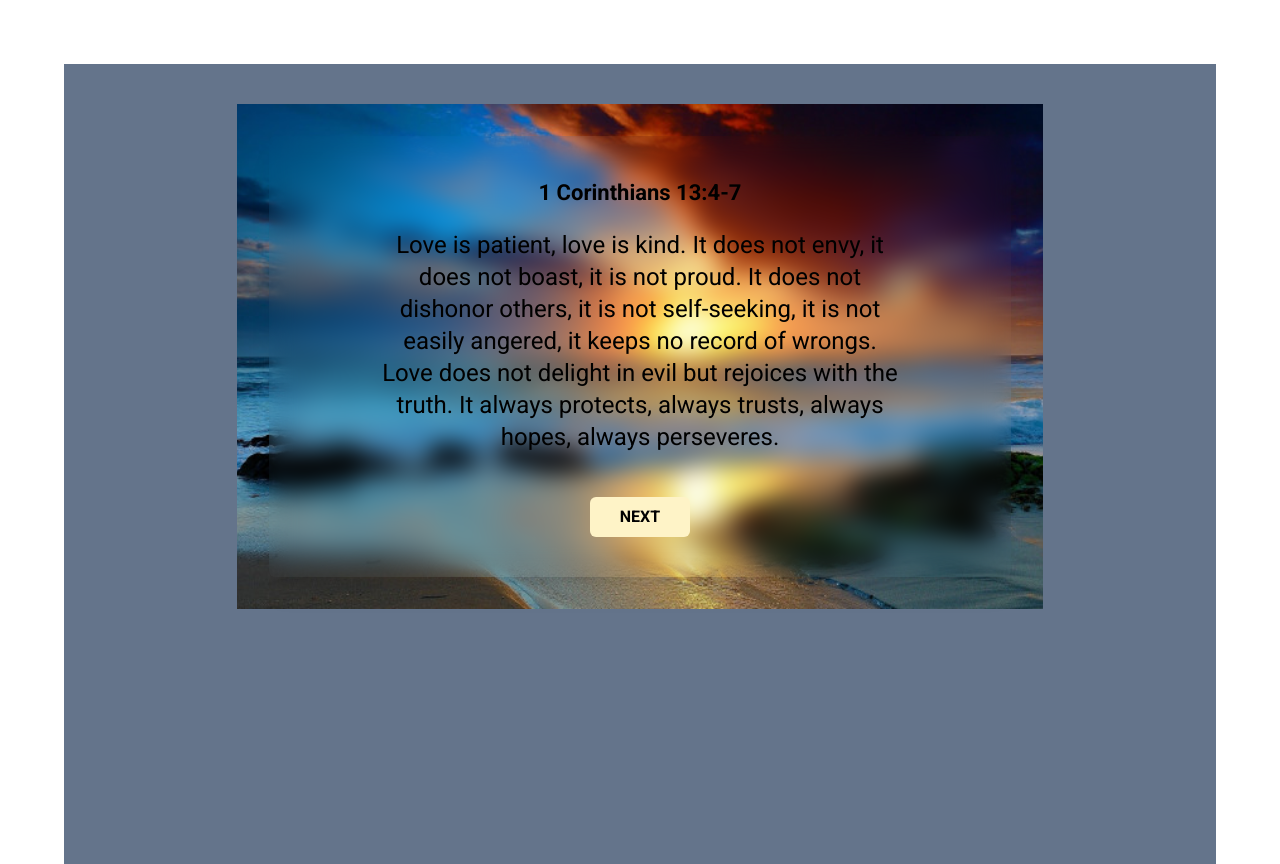
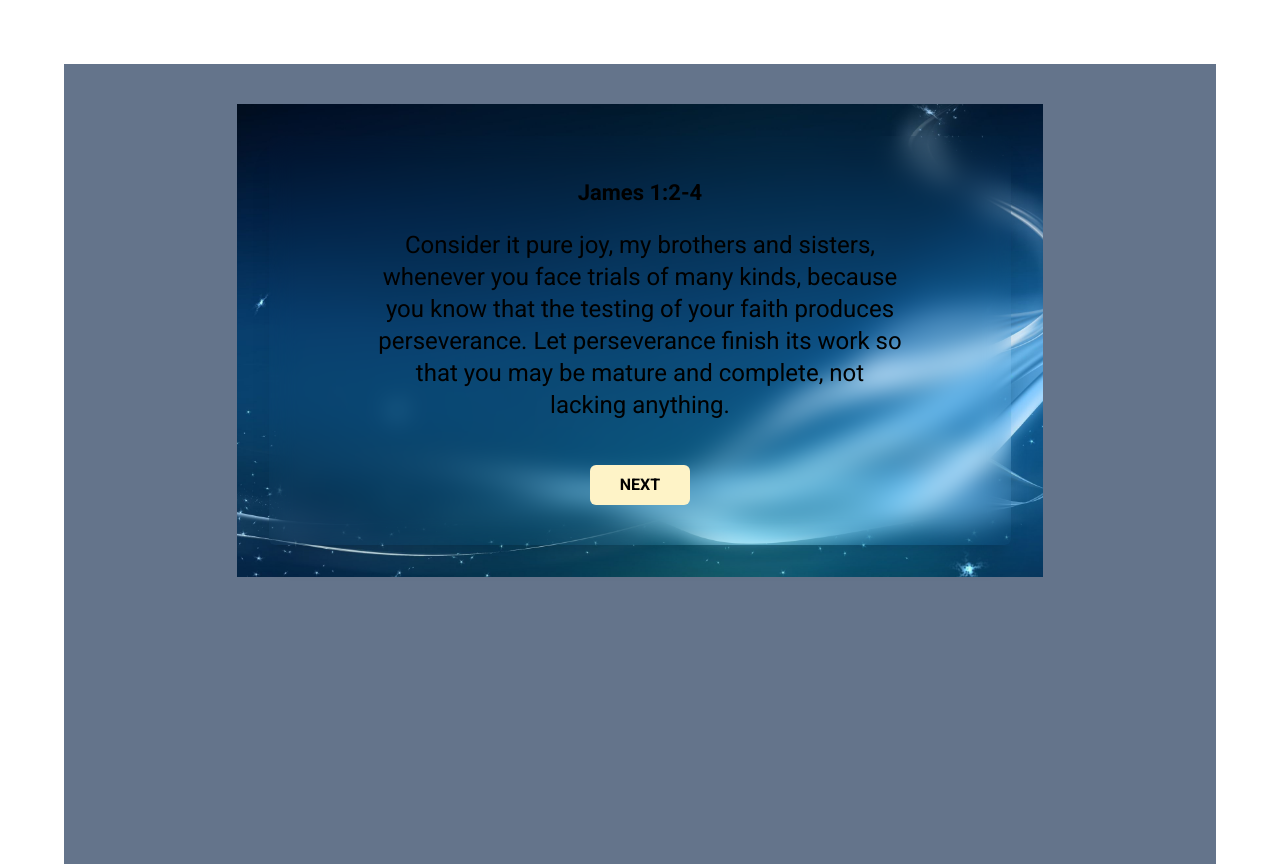
Before and after one commit to wisdommichaels/BibleVerse_Generator, a plain HTML site: page index.html in a window 1280 px wide. Both pictures are taken after a click on the button "NEXT". Drawn offline with nearby package versions, Linux system fonts and the light colour scheme.

Commit message:
added newbackgrounds

```diff
--- a/index.html
+++ b/index.html
@@ -19,7 +19,7 @@
         <div id="background" class=" sm:w-[70%] w-[90%] m-auto mt-28 sm:mt-0 p-8 flex-col justify-center items-center">
             <div class="backdrop-blur-md rounded-md shadow-xl m-auto justify-center p-10 items-center text-center">
                 <div id="chapter" class="sm:w-[80%] text-[16px] sm:text-[22px] font-bold text-wh m-auto flex justify-center items-center">1 Corinthians 13:4-7</div>
-                <div id="verse" class=" w-[80%] text-[18px] leading-6 sm:leading-8 sm:text-[24px] m-auto py-5 flex justify-center items-center text-whit ">Love is patient, love is kind. It does not envy, it does not boast, it is not proud. It does not dishonor others, it is not self-seeking, it is not easily angered, it keeps no record of wrongs. Love does not delight in evil but rejoices with the truth. It always protects, always trusts, always hopes, always perseveres.</div>
+                <div id="bibleverse" class=" w-[80%] text-[18px] leading-6 sm:leading-8 sm:text-[24px] m-auto py-5 flex justify-center items-center text-whit ">Love is patient, love is kind. It does not envy, it does not boast, it is not proud. It does not dishonor others, it is not self-seeking, it is not easily angered, it keeps no record of wrongs. Love does not delight in evil but rejoices with the truth. It always protects, always trusts, always hopes, always perseveres.</div>
                 <button id="newquote" class=" w-[50%]  sm:w-[15%] py-2 rounded-md font-bold flex justify-center items-center m-auto mt-6 bg-amber-100 transition-transform duration-200 transform hover:scale-110 hover:shadow-lg">NEXT</button>
             </div>
         </div>
--- a/script.js
+++ b/script.js
@@ -1,7 +1,7 @@
-// const background = document.getElementById("#background")
+const backgrounds = document.getElementById("#background")
 let btn = document.getElementById('#newquote');
 let bibleChapter = document.getElementById('#chapter');
-let verse = document.getElementById('#verse');
+let verse = document.getElementById('#bibleverse');
 
 
 const quotes = [
@@ -24,6 +24,10 @@ const quotes = [
     {
         bibleChapter: "Romans 8:28",
         verse: "And we know that in all things God works for the good of those who love him, who have been called according to his purpose."
+    },
+    {
+        bibleChapter: "Proverbs 3:5-6",
+        verse: "Trust in the Lord with all your heart and lean not on your own understanding; in all your ways submit to him, and he will make your paths straight."
     },
     {
         bibleChapter: "Psalm 23:1",
@@ -63,9 +67,67 @@ const quotes = [
     }
 ]
 
+let newbackground = [
+    {
+        img: "url(assets/14490.jpg)"
+    },
+    {
+       img: "url(assets/826953.jpg)"
+    },
+    {
+        img: "url(assets/999948.jpg)"
+    },
+    {
+        img: "url(assets/5477484.jpg)"
+    },
+    {
+       img: "url(assets/10868592.jpg)"
+    },
+    {
+        img: "url(assets/10868596.jpg)"
+    },
+    {
+        img: "url(assets/10868598.jpg)"
+    },
+    {
+        img: "url(assets/10868599.jpg)"
+    },
+    {
+        img: "url(assets/10868601.jpg)"
+    },
+    {
+        img: "url(assets/10868606.jpg)"
+    },
+    {
+        img: "url(assets/10868617.jpg)"
+    },
+    {
+        img: "url(assets/10868621.jpg)"
+    },
+    {
+        img: "url(assets/10868672.jpg)"
+    },
+    {
+        img: "url(assets/10868735.jpg)"
+    },
+    {
+        img: "url(assets/10868764.png)"
+    },
+    {
+        img: "url(assets/10880172.jpg)"
+    },
+    {
+        img: "url(assets/10880383.jpg)"
+    },
+
+]
+
 newquote.addEventListener('click', () => {
     let random = Math.floor(Math.random() * quotes.length);
-    bibleChapter.textContent = quotes[random].chapter
-    verse.textContent = quotes[random].verse
+    chapter.textContent = quotes[random].bibleChapter
+    bibleverse.textContent = quotes[random].verse
+    let randomBackground = Math.floor(Math.random() * newbackground.length);
+    background.style.backgroundImage = newbackground[randomBackground].img
 })
 console.log(quotes.length)
+console.log(newbackgroundewbackground.length)
```
